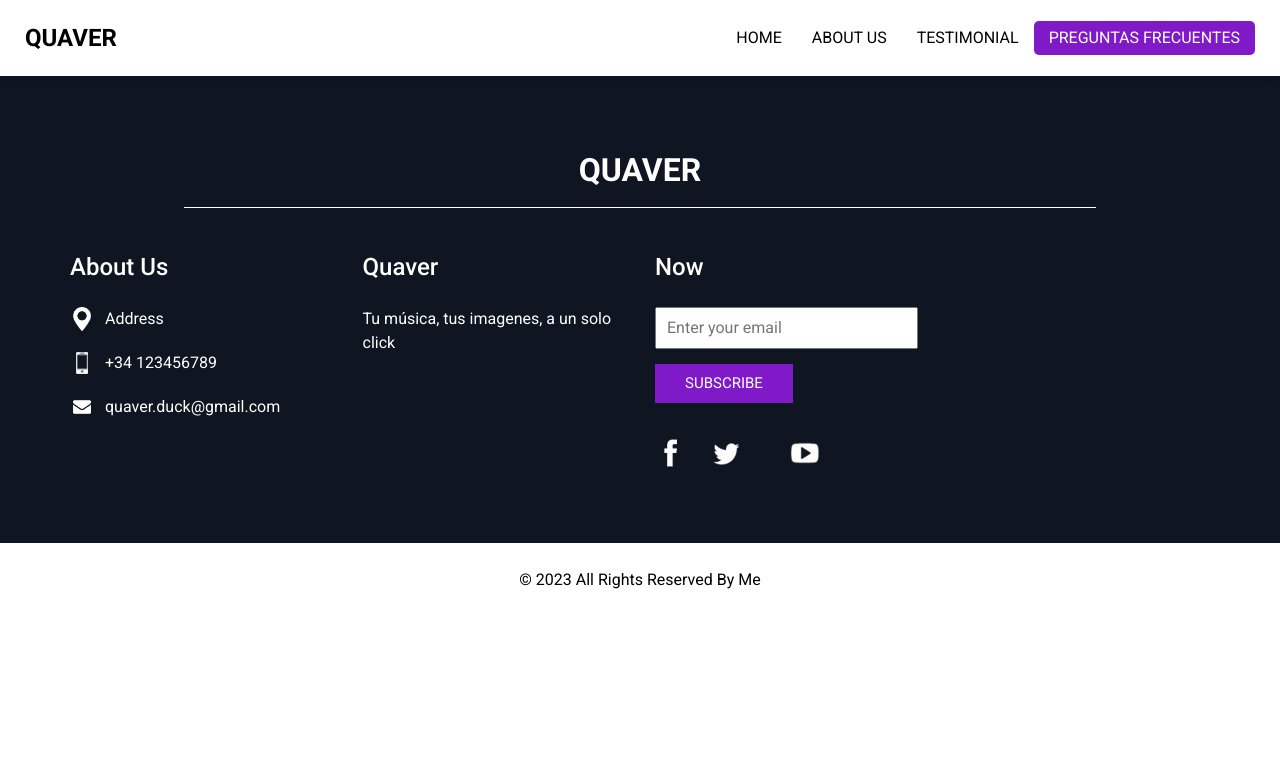
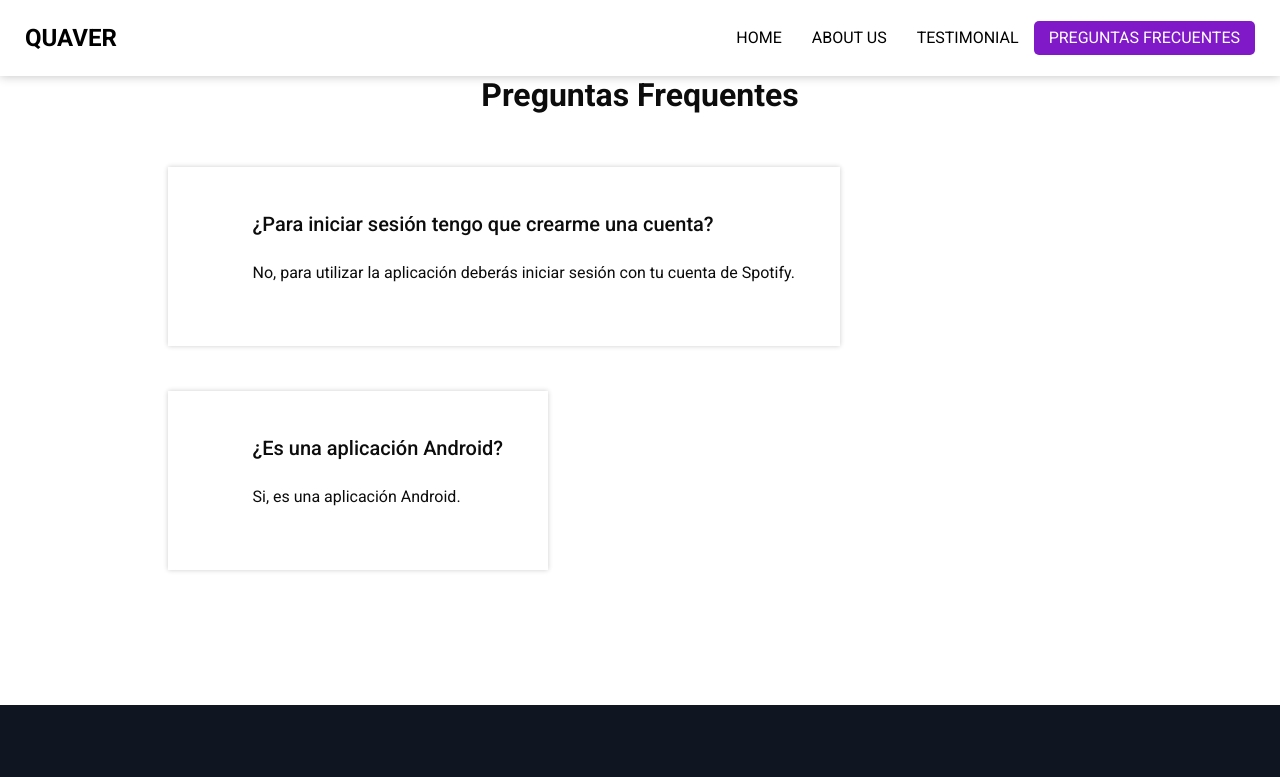
Before and after one commit to UniExtremadura/gps-project-gd06, a plain HTML site: page docs/preguntasfrequentes.html in a window 1280 px wide. Shown: the top 777 px of the page. Drawn offline with nearby package versions, Linux system fonts and the light colour scheme; some packages are replaced by stand-ins of ours; files whose address does not match are found by name.

Commit message:
GD06-146 HU13.2 Implementar la presentación y navegación de las Preguntas Frecuentes

```diff
--- a/docs/preguntasfrequentes.html
+++ b/docs/preguntasfrequentes.html
@@ -67,7 +67,41 @@
   <!-- end header section -->
 </div>
 
-
+<section class="client_section layout_padding-bottom">
+  <div class="container">
+    <div class="heading_container heading_center">
+      <h2>
+        Preguntas Frequentes
+      </h2>
+    </div>
+  </div>
+  <div class="container">
+    <div class="row">
+      <div class="col-md-10 mx-auto">
+        <div class="box">
+          <div class="detail-box">
+            <h5>
+              ¿Para iniciar sesión tengo que crearme una cuenta?
+            </h5>
+            <p>
+              No, para utilizar la aplicación deberás iniciar sesión con tu cuenta de Spotify.
+            </p>
+          </div>
+        </div>
+        <div class="box">
+          <div class="detail-box">
+            <h5>
+              ¿Es una aplicación Android?
+            </h5>
+            <p>
+              Si, es una aplicación Android.
+            </p>
+          </div>
+        </div>
+      </div>
+    </div>
+  </div>
+</section>
 
 <!-- info section -->
 <section class="info_section layout_padding2">
@@ -120,7 +154,6 @@
           </p>
         </div>
       </div>
-
 
       <div class="col-md-3">
         <div class="info_form ">
```
Lines whose indentation alone changed are shown as unchanged.
